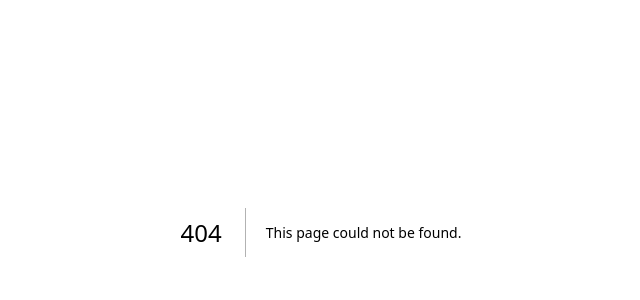
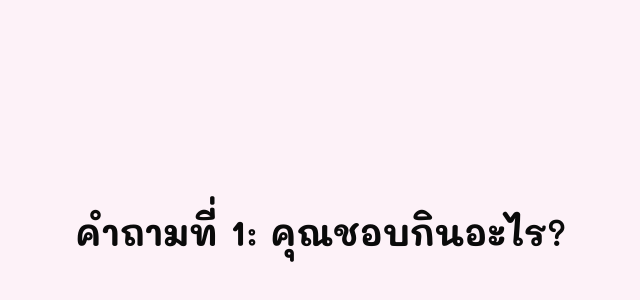
Before and after one commit to Neo-woupier/Seme-or-uke-website, a Next.js app: page /quiz in a window 1280 px wide. Before the commit this address had no page. Shown: the part 168-468 px from the top of the page, without its empty margins (319-959 px from the left). Built offline with nearby package versions, Linux system fonts and the light colour scheme.

Commit message:
try a frist page

```diff
--- a/app/page.tsx
+++ b/app/page.tsx
@@ -1,5 +1,6 @@
 // app/page.tsx
-import { Button } from "@/components/ui/button" //
+import { Button } from "@/components/ui/button" // เรียก library มาใช้นะจ้ะๆ
+import Link from "next/link" // 👈 ต้องมีบรรทัดนี้ ไม่งั้น Link จะแดง!
 
 export default function Home() {
   return (
@@ -36,14 +37,16 @@
       <p className="mt-20 text-gray-700 ">
         อยากรู้ไหม ลองตอบคำถามพวกนี้ดู (ตอบตามความรู้สีกนะ)
       </p>
-      {/* เดี๋ยวเราจะเอาปุ่มเริ่มเกมมาใส่ตรงนี้ */}
 
+      {/*Bro </Link> ต่องปิดหน้าท้ายนะหนุ่ม*/}
+      <Link href="/quiz">
         <Button
           variant="pink"
           className="mt-5 rounded-full px-8 py-6 text-lg font-semibold text-pink-700"
           >
           ตอบคำถามเลย~~
         </Button>
+      </Link>
       </div>
     </main>
   );
--- /dev/null
+++ b/app/quiz/page.tsx
@@ -0,0 +1,8 @@
+// app/quiz/page.tsx
+export default function QuizPage() {
+  return (
+    <main className="flex min-h-screen items-center justify-center bg-pink-50">
+      <h1 className="text-4xl font-bold">คำถามที่ 1: คุณชอบกินอะไร?</h1>
+    </main>
+  );
+}
```
Lines whose indentation alone changed are shown as unchanged.
